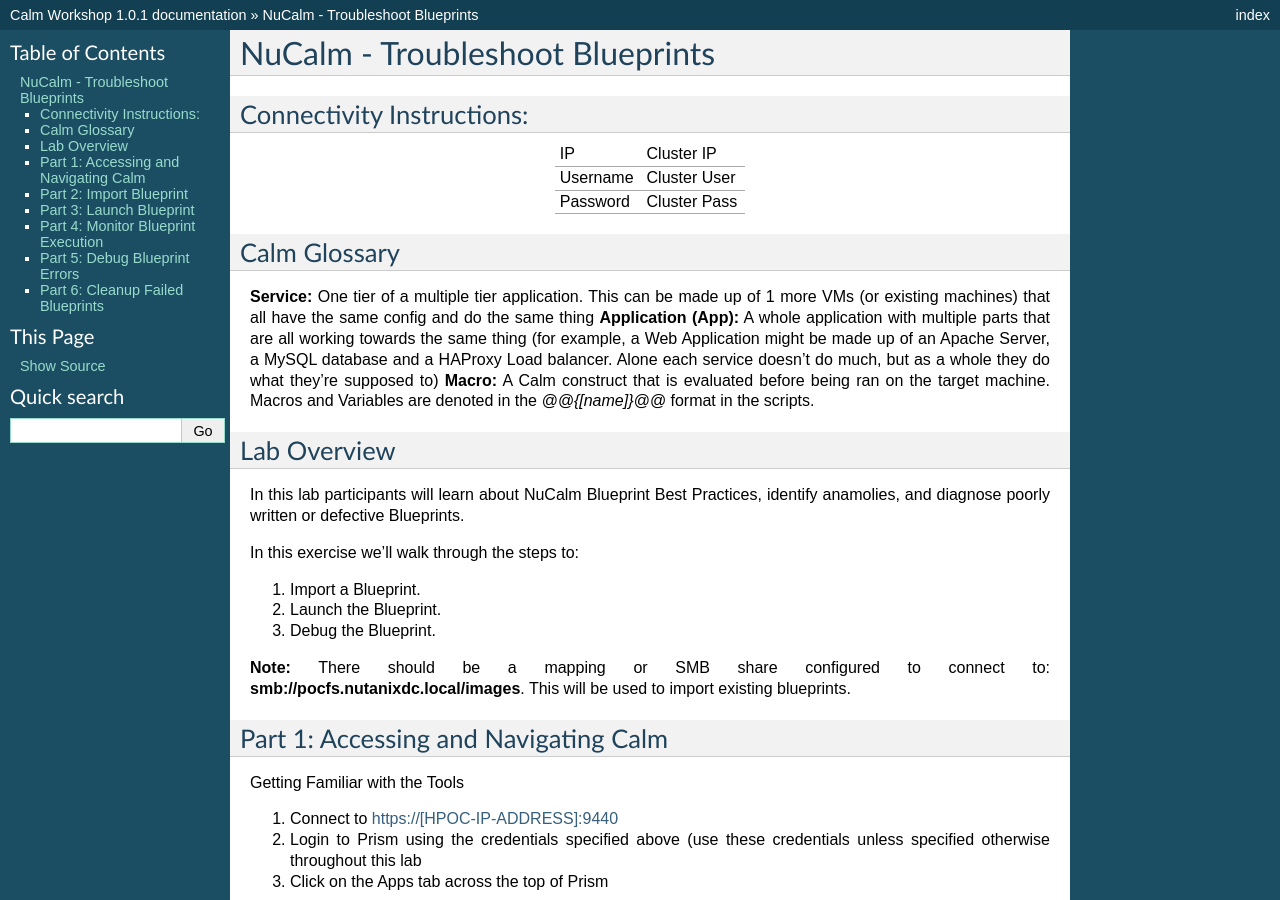
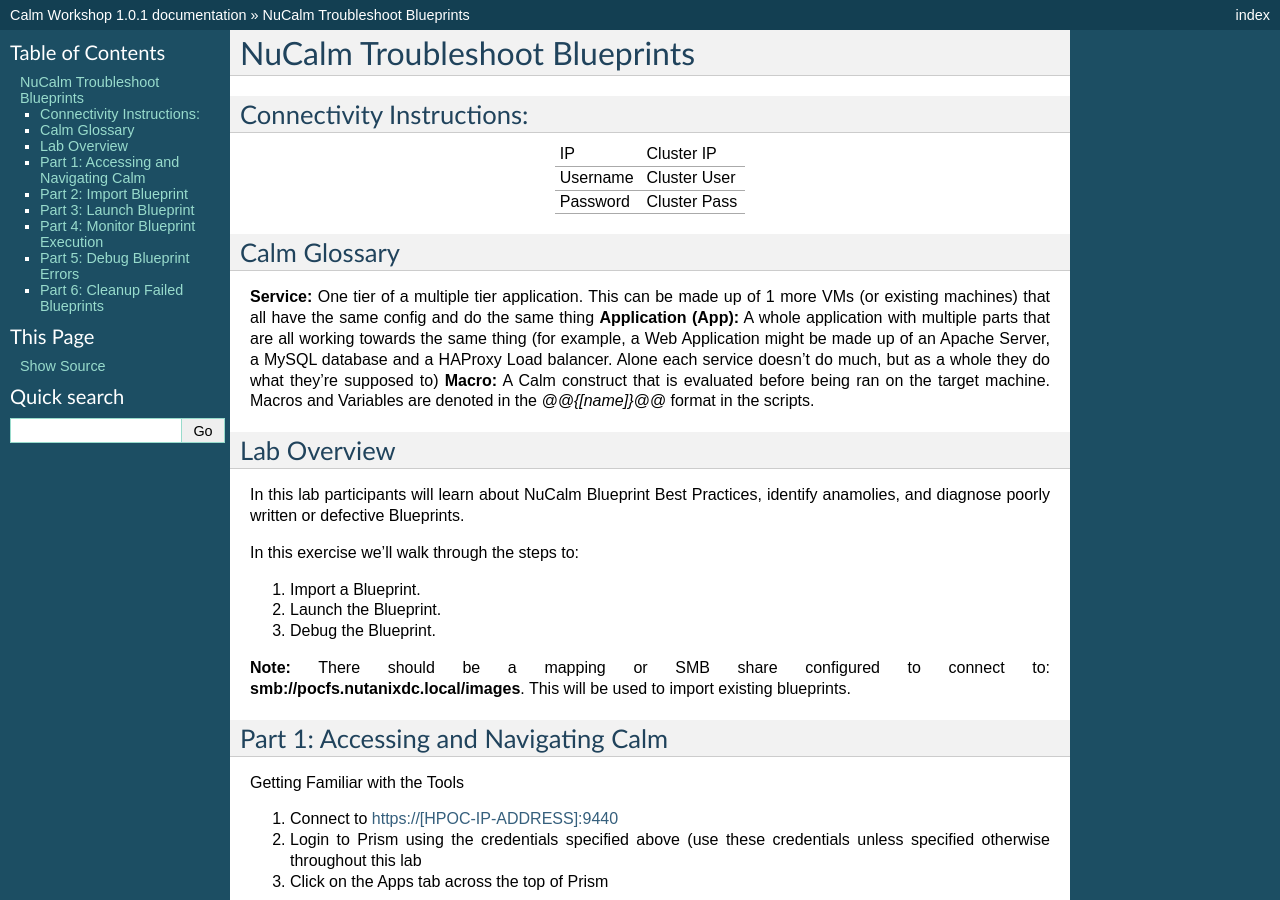
Before and after one commit to dawgfish/calm, a Sphinx documentation site: the page built from docs/lab3/calm_workshop_lab3_troubleshooting.rst, in a window 1280 px wide and 900 px high. Built offline with Sphinx 7.4.7, drawn with Linux system fonts in a browser that asks for light colours; pages that are not in the unit, such as notebooks, are missing from menus; some of the changed text lies outside the part shown.

```diff
--- a/docs/lab3/calm_workshop_lab3_troubleshooting.rst
+++ b/docs/lab3/calm_workshop_lab3_troubleshooting.rst
@@ -1,5 +1,5 @@
 ********************************
-NuCalm - Troubleshoot Blueprints
+NuCalm Troubleshoot Blueprints
 ********************************
 
 
```
